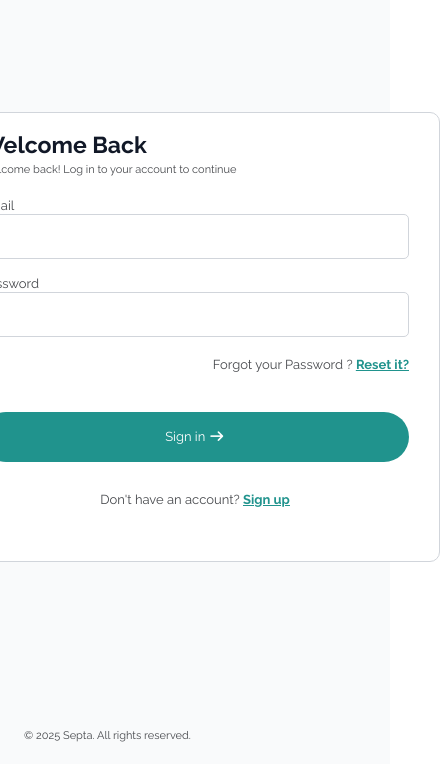
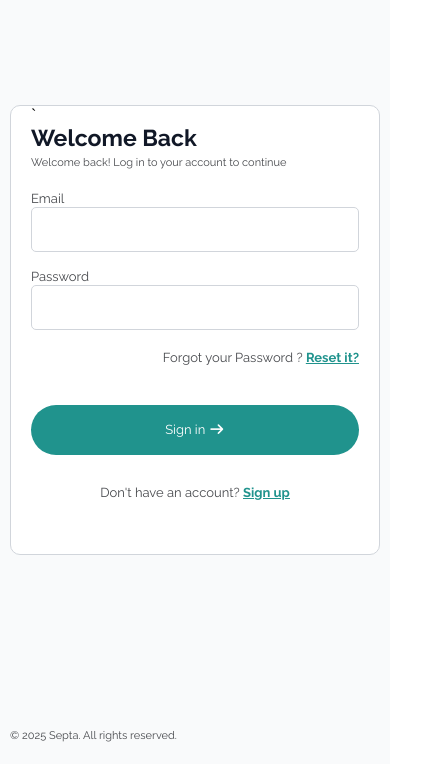
Before and after one commit to Donkadriel/Septa_login, a plain HTML site: page index.html in a window 390 px wide. Shown: the part 80-844 px from the top of the page, 440 px wide, since content can reach past the window. Drawn offline with Linux system fonts and the light colour scheme.

Commit message:
responsiveness

```diff
--- a/style.css
+++ b/style.css
@@ -112,3 +112,27 @@ u{
     font-family: "Raleway", sans-serif;
     color: #47494D;
 }
+
+
+@media (max-width: 550px) {
+
+.div1{
+    width: 100%;
+}
+}
+
+@media (max-width: 400px) {
+    .container{
+    padding: 10px;
+    padding-bottom: 35px;
+}
+.div1{
+    padding: 0 20px;
+}
+}
+
+@media (max-width: 320px) {
+.div1{
+    padding: 0 15px;
+}
+}
```
